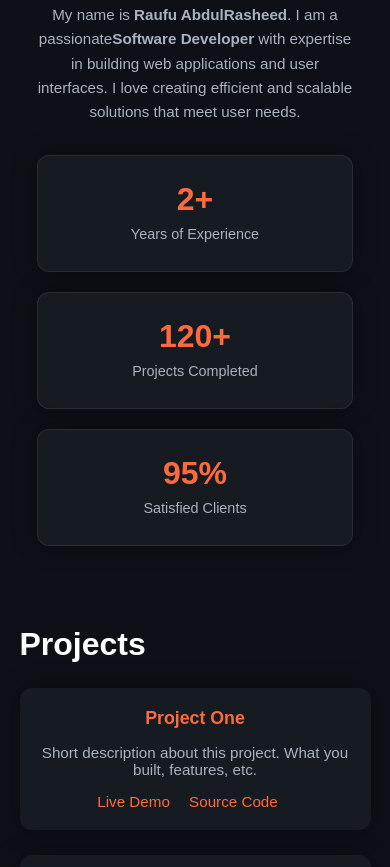
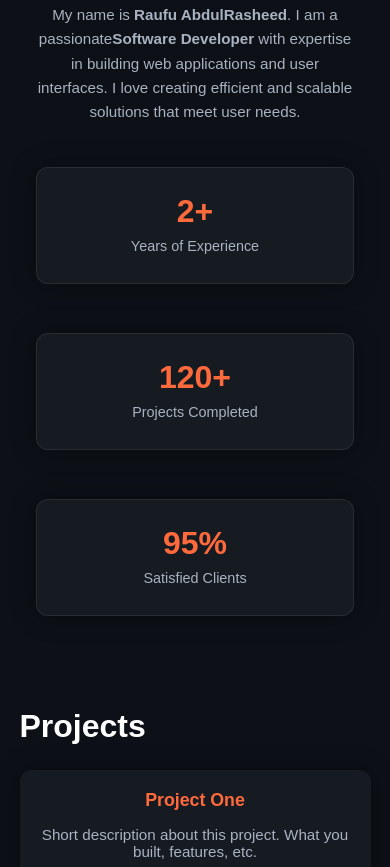
Before and after one commit to raufrasheed37-ctrl/abdul-rasheed, a plain HTML site: page index.html in a window 390 px wide. Shown: the part 1157-2024 px from the top of the page. Drawn offline with Linux system fonts and the light colour scheme.

Commit message:
Updating

```diff
--- a/style.css
+++ b/style.css
@@ -190,7 +190,7 @@ h1, h2, h3 {
   align-items: flex-start;
 }
 
-/* LEFT SIDE (cards) */
+
 .about-services {
   flex: 1;
   display: flex;
@@ -198,7 +198,7 @@ h1, h2, h3 {
   gap: 20px;
 }
 
-/* single card */
+
 .service-card {
   background: var(--section-bg);
   padding: 20px;
@@ -206,7 +206,7 @@ h1, h2, h3 {
   box-shadow: var(--shadow);
 }
 
-/* RIGHT SIDE (text) */
+
 .about-text {
   flex: 2;
 }
@@ -221,7 +221,7 @@ h1, h2, h3 {
   line-height: 1.6;
 }
 
-/* stats under text */
+
 .about-stats {
   margin-top: 30px;
   display: flex;
@@ -411,8 +411,8 @@ h1, h2, h3 {
 .footer {
   background: var(--section-bg);
   padding: 40px 0;
-  margin-top: 80px;
   border-top: 1px solid var(--line);
+  margin: auto;
 }
 
 .footer-container {
@@ -544,15 +544,18 @@ h1, h2, h3 {
 
   .about-stats {
   display: flex;
-    flex-wrap: wrap;
+  flex-direction: column;
+  align-items: center;
   justify-content: center;
-    gap: 20px;
   width: 100%;
+  padding: 0 20px;
+  box-sizing: border-box;
 }
 
-  .stat-card {
-    flex: 1 1 250px;
-    max-width: 280px;
+   .about-stats .stat-card {
+  width: 100%;
+  max-width: 340px;
+  margin: 12px 0;
   text-align: center;
 }
 
```
Lines whose indentation alone changed are shown as unchanged.
